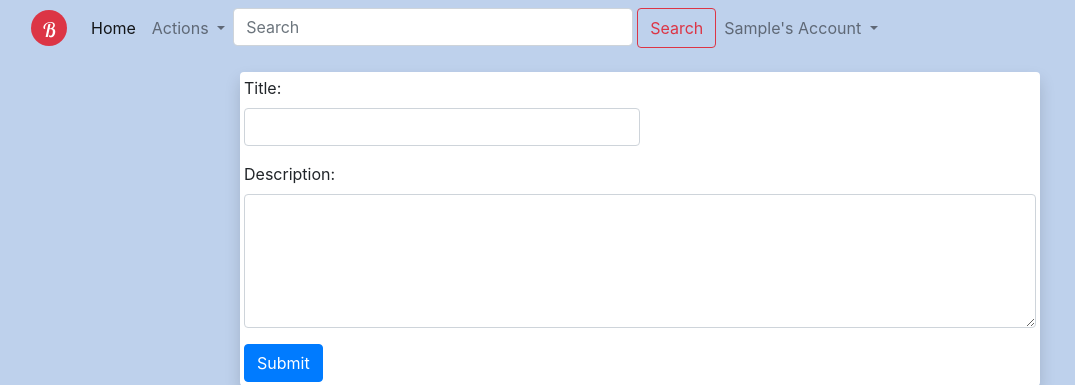
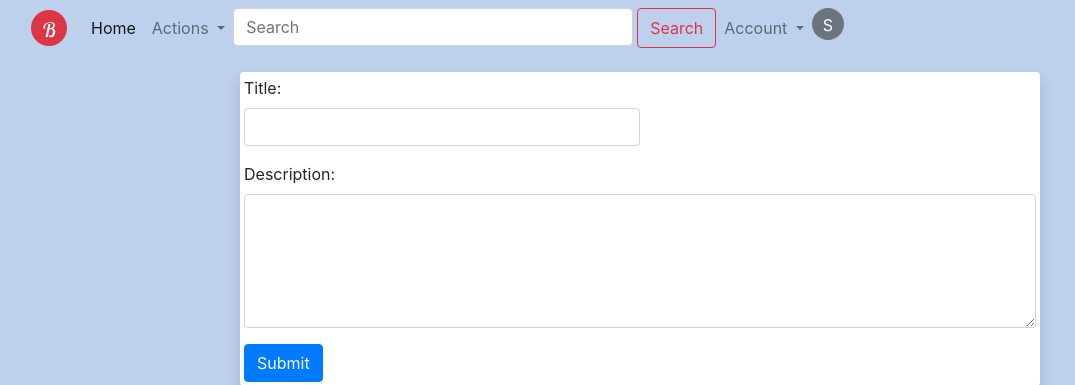
Before and after one commit to sarahbeverton/capstone, a Django app: page /board/addboard/ in a window 1280 px wide. Shown: the top 385 px of the page, without its empty margins (0-1075 px from the left). Run offline with Django 3.2, Linux system fonts and the light colour scheme; the visitor is signed in with stand-in values (Sample User, id 1); some libraries are stand-ins or nearby versions.

Commit message:
added a circle in navbar with first initial with link to profile

```diff
--- a/templates/base.html
+++ b/templates/base.html
@@ -62,13 +62,19 @@
             <li class="nav-item dropdown">
               <a class="nav-link dropdown-toggle" href="#" id="navbarDropdownMenuLink" role="button"
                 data-bs-toggle="dropdown" aria-expanded="false">
-                {{ request.user.first_name }}'s Account
+                Account
               </a>
               <ul class="dropdown-menu" aria-labelledby="navbarDropdownMenuLink">
                 <li><a class="dropdown-item" href="{% url 'profile' request.user.username %}">Profile</a></li>
                 <li><a class="dropdown-item" href="{% url 'logout' %}">Logout</a></li>
               </ul>
             </li>
+            <a class="navbar-brand bg-secondary rounded-circle" href="{% url 'profile' request.user.username %}"
+          style="color: #fff;
+          font-size: medium;
+          height:32px;
+          width: 32px;
+          text-align: center;">{{ request.user.first_name.0 }}</a>
             </li>
           </ul>
           {% else %}
```
